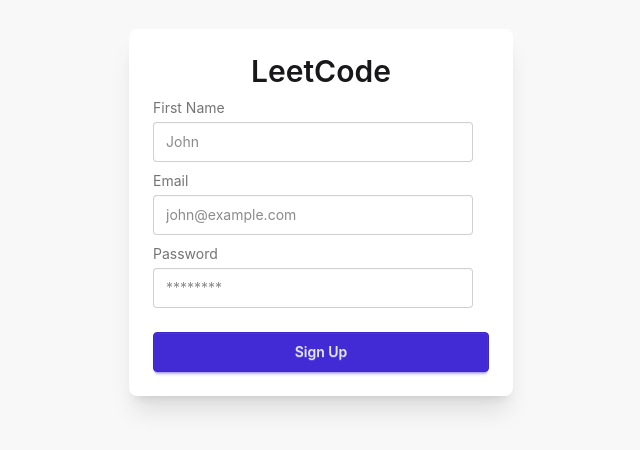
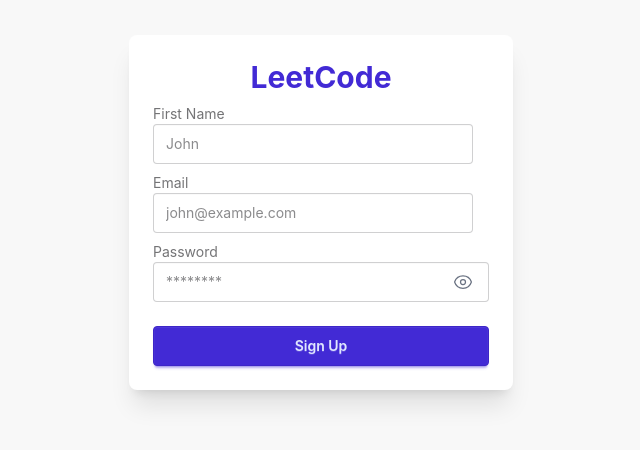
Before and after one commit to S19nikhilesh/leetcode-backend, a React app in the folder frontend/: page /signup in a window 1280 px wide. Shown: the part 188-638 px from the top of the page, without its empty margins (319-959 px from the left). Built offline with nearby package versions, Linux system fonts and the light colour scheme; no server answers; the HTML template or start-up script is replaced by a standard one.

Commit message:
show and hide password usign EYE icon added

```diff
--- a/frontend/package.json
+++ b/frontend/package.json
@@ -15,6 +15,7 @@
     "@tailwindcss/vite": "^4.2.1",
     "axios": "^1.13.6",
     "daisyui": "^5.5.19",
+    "lucide-react": "^1.7.0",
     "react": "^19.2.0",
     "react-dom": "^19.2.0",
     "react-hook-form": "^7.71.2",
--- a/frontend/src/App.jsx
+++ b/frontend/src/App.jsx
@@ -27,6 +27,7 @@
         <Route path="/" element={isAuthenticated?<Homepage></Homepage>:<Navigate to="/signup"/>}></Route>
         <Route path="/login" element={isAuthenticated?<Navigate to="/"/> :<Login></Login>}></Route>
         <Route path="/signup" element={isAuthenticated?<Navigate to="/"/> :<Signup></Signup>}></Route>
+        {/* <Route path=" "></Route> */}
         {/*
         <Route path="/"><Homepage></Homepage></Route>
         <Route path="/login" ><Login></Login></Route>
--- a/frontend/src/pages/Signup.jsx
+++ b/frontend/src/pages/Signup.jsx
@@ -1,53 +1,48 @@
 import { useForm } from 'react-hook-form';
 import { zodResolver } from '@hookform/resolvers/zod';
-import { z } from 'zod'; //FOR SCHEMA VALIDATION , react-hook form supports it
-import { useDispatch ,useSelector} from 'react-redux';
+import { z } from 'zod';
+import { useDispatch, useSelector } from 'react-redux';
 import { registerUser } from '../authSlice';
-import { useNavigate } from 'react-router';
-import { useEffect } from 'react';
+import { useNavigate, Link } from 'react-router-dom'; // Changed to react-router-dom
+import { useEffect, useState } from 'react';
 
-//schema validation for signup
+// Schema validation for signup
 const signupSchema = z.object({
-  firstName: z.string().min(3, "Name should contain atleast 3 characters"),
+  firstName: z.string().min(3, "Name should contain at least 3 characters"),
   emailId: z.string().email(),
-  password: z.string().min(8, "Password should contain atleast 8 characters")
-})
+  password: z.string().min(8, "Password should contain at least 8 characters")
+});
 
-
-//...regsiter ek object return karta hai isliye spread operator lagaya
-//&& ka matlab agr firdt conditon true then return second , but if first false then return first
-function Signup()
-{
-
-  const dispatch=useDispatch();
-  const navigate=useNavigate();
-  const {isAuthenticated}=useSelector((state)=>state.auth)
+function Signup() {
+  const [showPassword, setShowPassword] = useState(false);
+  const dispatch = useDispatch();
+  const navigate = useNavigate();
+  const { isAuthenticated } = useSelector((state) => state.auth);
 
   const { register, handleSubmit, formState: { errors } } = useForm({
     resolver: zodResolver(signupSchema),
   });
 
-  useEffect(()=>{
-    if(isAuthenticated){
-      navigate('/')
+  useEffect(() => {
+    if (isAuthenticated) {
+      navigate('/');
     }
-  },[isAuthenticated,navigate])
+  }, [isAuthenticated, navigate]);
 
-  const onSubmit=(data)=>{
-    console.log(data)
-    dispatch(registerUser(data))
-  }
-
+  const onSubmit = (data) => {
+    dispatch(registerUser(data));
+  };
 
   return (
     <div className="min-h-screen flex items-center justify-center p-4 bg-base-200">
       <div className="card w-96 bg-base-100 shadow-xl">
         <div className="card-body">
-          <h2 className="card-title justify-center text-3xl">LeetCode</h2>
+          <h2 className="card-title justify-center text-3xl font-bold text-primary">LeetCode</h2>
 
           <form onSubmit={handleSubmit(onSubmit)} className="flex flex-col gap-2">
+            {/* First Name */}
             <div className="form-control">
-              <label className="label mb-1">
+              <label className="label">
                 <span className="label-text">First Name</span>
               </label>
               <input
@@ -60,8 +55,9 @@
               )}
             </div>
 
+            {/* Email */}
             <div className="form-control">
-              <label className="label mb-1">
+              <label className="label">
                 <span className="label-text">Email</span>
               </label>
               <input
@@ -74,20 +70,43 @@
               )}
             </div>
 
+            {/* Password with Eye Feature */}
             <div className="form-control">
-              <label className="label mb-1">
+              <label className="label">
                 <span className="label-text">Password</span>
               </label>
-              <input
-                {...register('password')}
-                placeholder="********"
-                type='password'
-                className={`input input-bordered ${errors.password ? 'input-error' : ''}`}
-              />
+              <div className="relative w-full">
+                <input
+                  {...register('password')}
+                  placeholder="********"
+                  type={showPassword ? "text" : "password"}
+                  className={`input input-bordered w-full pr-12 ${errors.password ? 'input-error' : ''}`}
+                />
+                {/* Eye Icon Button */}
+                <button
+                  type="button" // Important: prevents form submission
+                  className="absolute inset-y-0 right-0 pr-4 flex items-center text-gray-500 hover:text-primary"
+                  onClick={() => setShowPassword(!showPassword)}
+                >
+                  {showPassword ? (
+                    <svg xmlns="http://www.w3.org/2000/svg" fill="none" viewBox="0 0 24 24" strokeWidth={1.5} stroke="currentColor" className="w-5 h-5">
+                      <path strokeLinecap="round" strokeLinejoin="round" d="M3.98 8.223A11.055 11.055 0 0 0 12 5.25c2.783 0 5.308.995 7.265 2.647M1.5 1.5l21 21M9.88 9.88l1.242 1.242M12 18.75a11.055 11.055 0 0 1-8.02-3.477m10.168-1.554L12 12.182l-1.018 1.018" />
+                    </svg>
+                  ) : (
+                    <svg xmlns="http://www.w3.org/2000/svg" fill="none" viewBox="0 0 24 24" strokeWidth={1.5} stroke="currentColor" className="w-5 h-5">
+                      <path strokeLinecap="round" strokeLinejoin="round" d="M2.036 12.322a1.012 1.012 0 0 1 0-.639C3.423 7.51 7.36 4.5 12 4.5c4.638 0 8.573 3.007 9.963 7.178.07.207.07.431 0 .639C20.577 16.49 16.64 19.5 12 19.5c-4.638 0-8.573-3.007-9.963-7.178Z" />
+                      <path strokeLinecap="round" strokeLinejoin="round" d="M15 12a3 3 0 1 1-6 0 3 3 0 0 1 6 0Z" />
+                    </svg>
+                  )}
+                </button>
+              </div>
               {errors.password && (
                 <span className="text-error text-sm mt-1">{errors.password.message}</span>
               )}
             </div>
+
+            {/* Navigation to Login */}
+
 
             <button type='submit' className='btn btn-primary mt-4'>
               Sign Up
```
Also changed, not shown: 1 other file (tests, documents, lock files or other folders).
